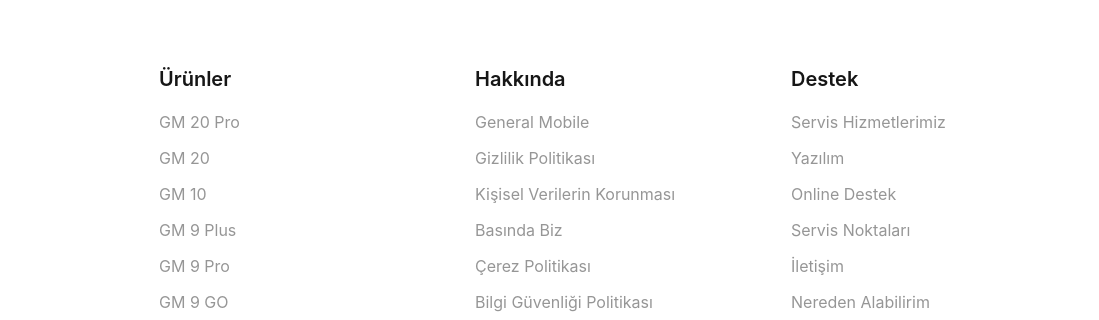
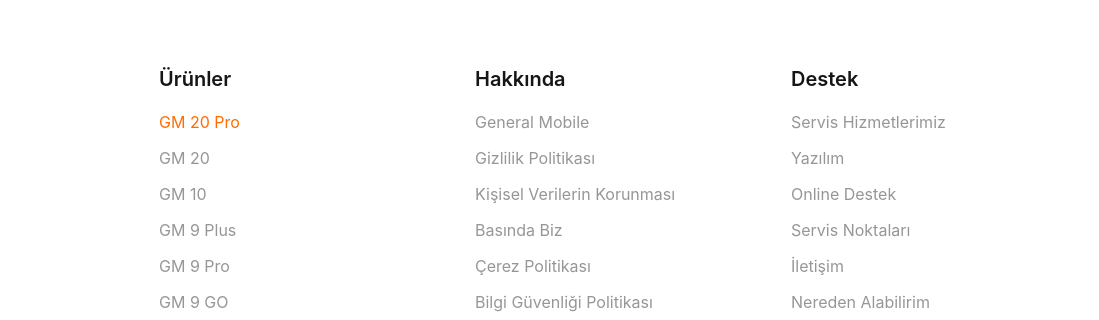
Before and after one commit to ufuksonmezuA/gm-landing, a plain HTML site: page index.html in a window 1280 px wide. In both pictures the pointer is over the link "GM 20 Pro". Shown: the part 3650-3970 px from the top of the page, 181-1280 px from the left. Drawn offline with nearby package versions, Linux system fonts and the light colour scheme.

Commit message:
Update main.css

```diff
--- a/assets/css/main.css
+++ b/assets/css/main.css
@@ -500,7 +500,7 @@
 }
 
 .footer__link:hover{
-	/* color: var(--first-color); */
+	color: var(--first-color);
 }
 
 .footer__social{
```
